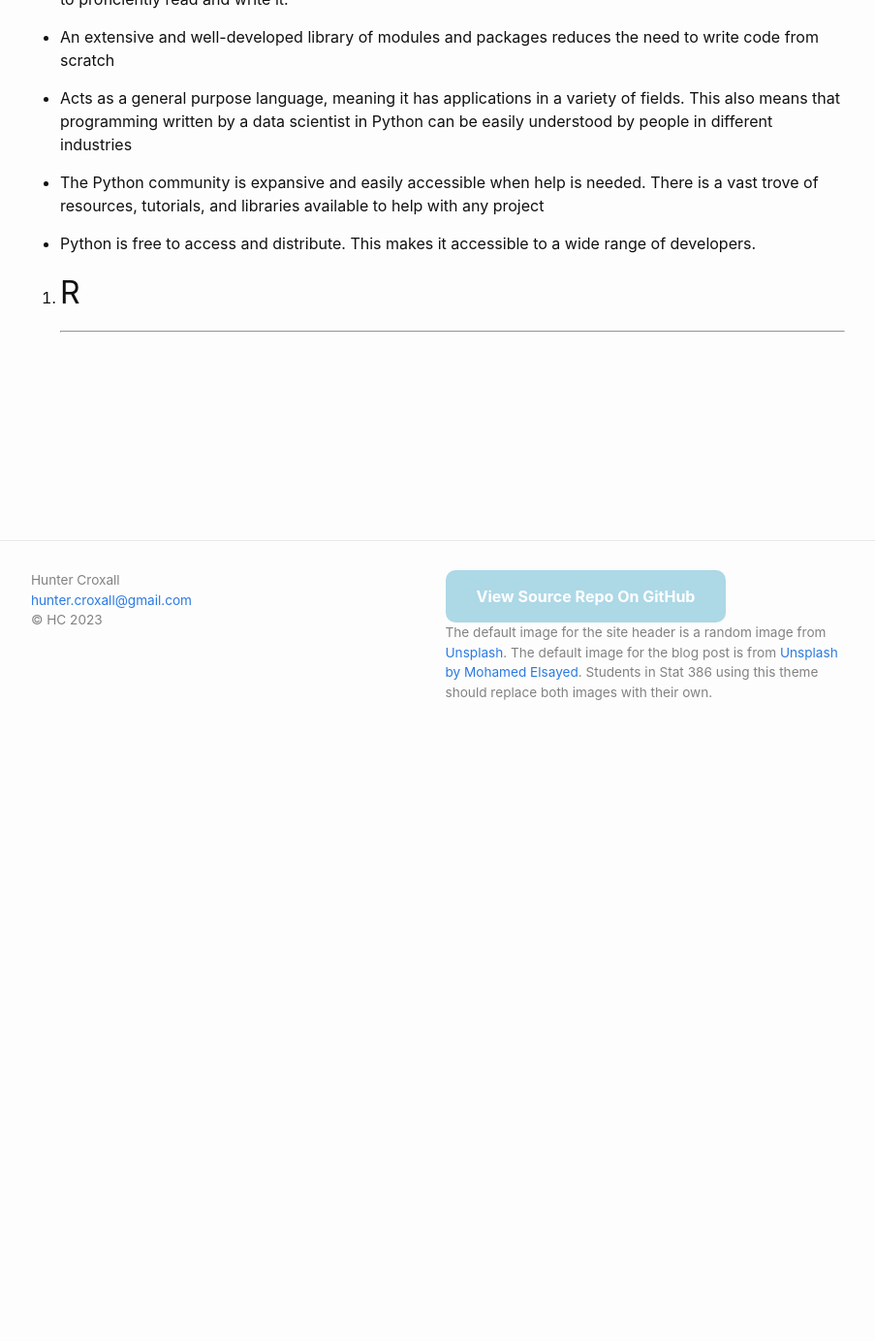
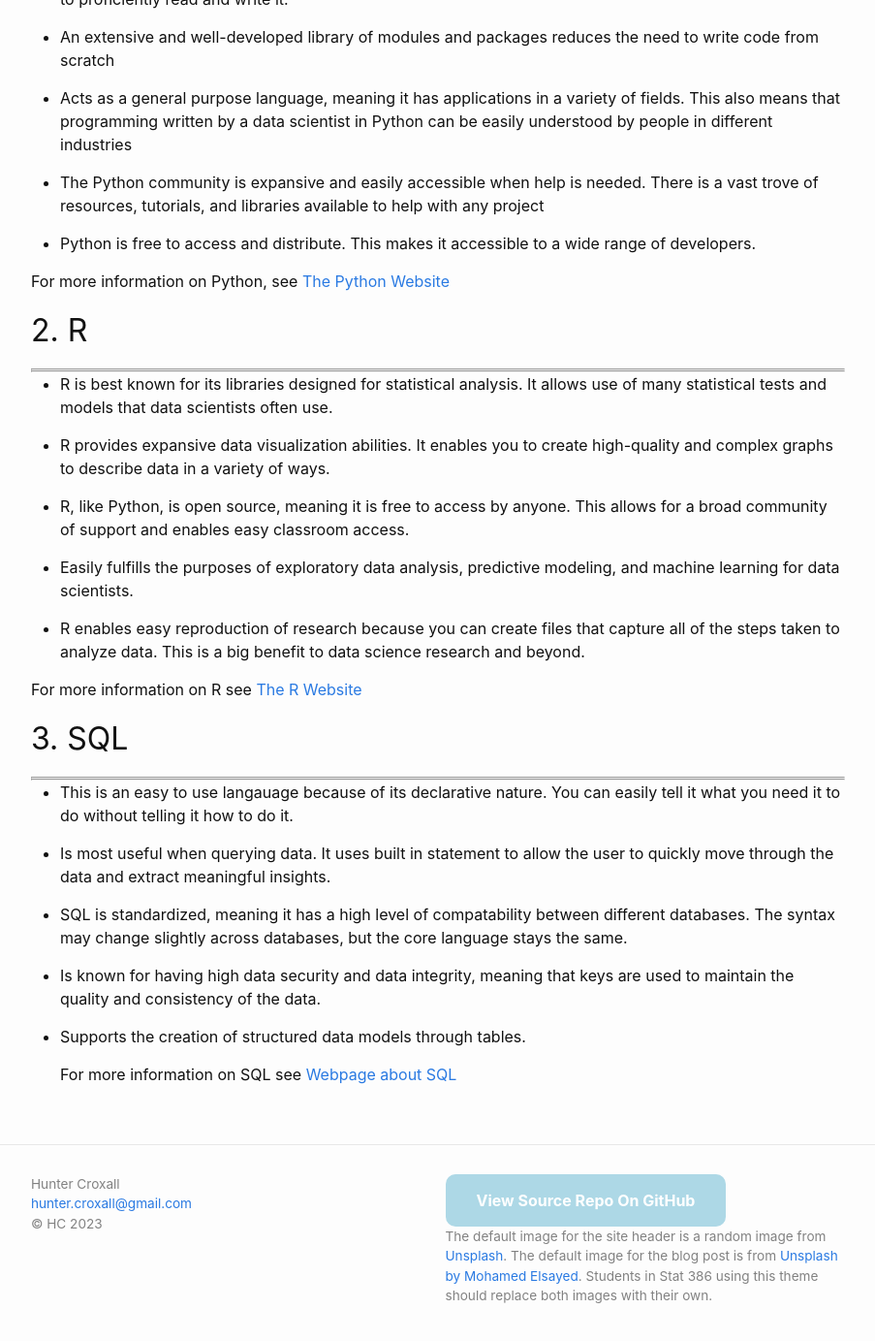
Before and after one commit to huntercroxall/huntercroxall.github.io, a Jekyll site: the page built from _posts/2023-10-12-first-post.md, in a window 1280 px wide and 1400 px high, scrolled down 616 px. Shown: the top 1383 px of the window at 97% size, without its empty margins (188-1091 px from the left). Built offline with Jekyll 4.4.1, drawn with Linux system fonts in a browser that asks for light colours; comment, search, counter and statistics services are not loaded; some of the changed text lies outside the part shown.

Commit message:
Added R and SQL 2023-10-12-first-post.md

```diff
--- a/_posts/2023-10-12-first-post.md
+++ b/_posts/2023-10-12-first-post.md
@@ -20,7 +20,38 @@ As a data science major, I have spent most of my college years becoming proficie
 
 * Python is free to access and distribute. This makes it accessible to a wide range of developers.
 
+For more information on Python, see [The Python Website](https://www.python.org/doc/essays/blurb/)
 
-2. R
+
+## 2. R
 ---
 ---
+
+* R is best known for its libraries designed for statistical analysis. It allows use of many statistical tests and models that data scientists often use.
+
+* R provides expansive data visualization abilities. It enables you to create high-quality and complex graphs to describe data in a variety of ways.
+
+* R, like Python, is open source, meaning it is free to access by anyone. This allows for a broad community of support and enables easy classroom access.
+
+* Easily fulfills the purposes of exploratory data analysis, predictive modeling, and machine learning for data scientists.
+
+* R enables easy reproduction of research because you can create files that capture all of the steps taken to analyze data. This is a big benefit to data science research and beyond.
+
+For more information on R see [The R Website](https://www.r-project.org/about.html)
+
+
+## 3. SQL
+---
+---
+
+* This is an easy to use langauage because of its declarative nature. You can easily tell it what you need it to do without telling it how to do it.
+
+* Is most useful when querying data. It uses built in statement to allow the user to quickly move through the data and extract meaningful insights.
+
+* SQL is standardized, meaning it has a high level of compatability between different databases. The syntax may change slightly across databases, but the core language stays the same.
+
+* Is known for having high data security and data integrity, meaning that keys are used to maintain the quality and consistency of the data.
+
+* Supports the creation of structured data models through tables.
+
+  For more information on SQL see [Webpage about SQL](https://www.w3schools.com/sql/sql_intro.asp)
```
